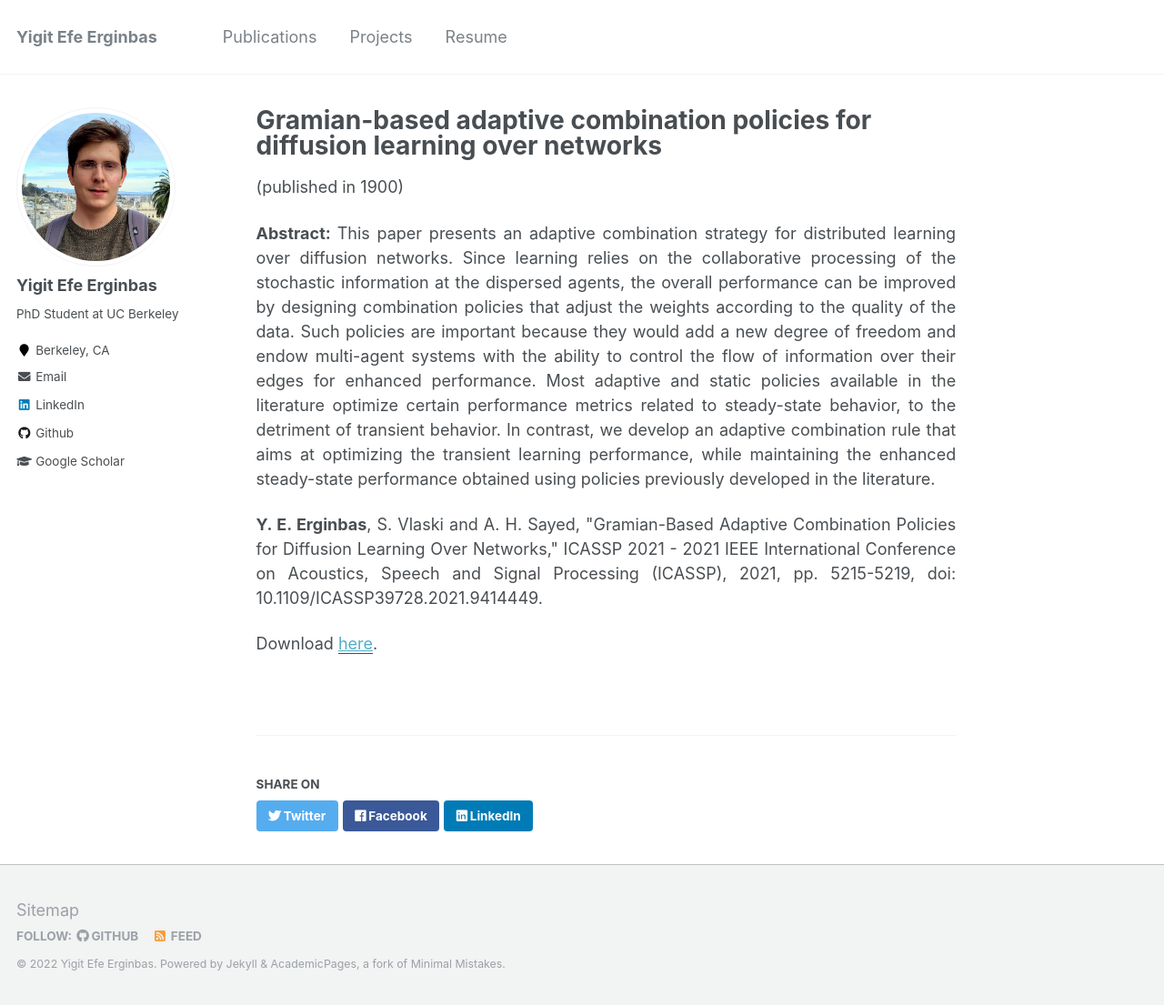
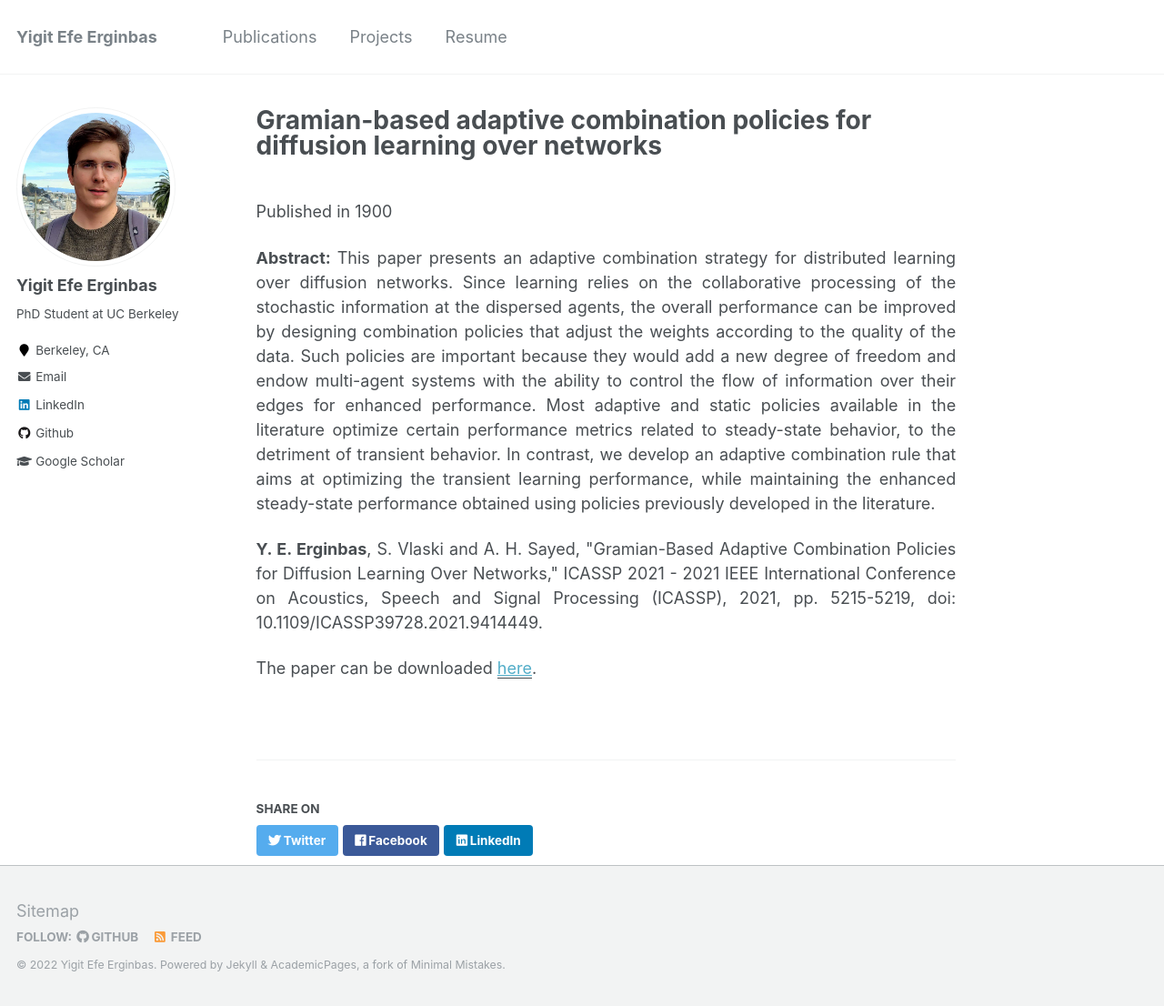
Before and after one commit to erginbas/erginbas.github.io, a Jekyll site: the page built from _publications/2021-06-icassp-publication.md, in a window 1280 px wide and 1106 px high. Shown: the whole window at 91% size. Built offline with Jekyll 4.4.1, drawn with Linux system fonts in a browser that asks for light colours.

Commit message:
no message

```diff
--- a/_includes/archive-single.html
+++ b/_includes/archive-single.html
@@ -41,7 +41,7 @@
     {% if post.collection == 'teaching' %}
       <p> {{ post.type }}, <i>{{ post.venue }}</i>, {{ post.date | default: "1900-01-01" | date: "%Y" }} </p>
     {% elsif post.collection == 'publications' %}
-      <p>{{ post.authors }} (published in <i>{{ post.venue }}</i> {{ post.date | default: "1900-01-01" | date: "%Y" }}) </p>
+      <p>{{ post.authors }} <br> Published in <i>{{ post.venue }}</i> {{ post.date | default: "1900-01-01" | date: "%Y" }}. </p>
     {% elsif post.date %}
      <p class="page__date"><strong><i class="fa fa-fw fa-calendar" aria-hidden="true"></i> {{ site.data.ui-text[site.locale].date_label | default: "Published:" }}</strong> <time datetime="{{ post.date | default: "1900-01-01" | date_to_xmlschema }}">{{ post.date | default: "1900-01-01" | date: "%B %d, %Y" }}</time></p>
     {% endif %}
--- a/_layouts/single.html
+++ b/_layouts/single.html
@@ -37,7 +37,7 @@ layout: default
         {% if page.collection == 'teaching' %}
           <p> {{ page.type }}, <i>{{ page.venue }}</i>, {{ page.date | default: "1900-01-01" | date: "%Y" }} </p>
         {% elsif page.venue and page.date and page.authors %}
-        <p>{{ post.authors }} (published in <i>{{ post.venue }}</i> {{ post.date | default: "1900-01-01" | date: "%Y" }}) </p>
+        <p>{{ post.authors }} <br> Published in <i>{{ post.venue }}</i> {{ post.date | default: "1900-01-01" | date: "%Y" }} </p>
         {% elsif page.date %}
           <p class="page__date"><strong><i class="fa fa-fw fa-calendar" aria-hidden="true"></i> {{ site.data.ui-text[site.locale].date_label | default: "Published:" }}</strong> <time datetime="{{ page.date | date_to_xmlschema }}">{{ page.date | default: "1900-01-01" | date: "%B %d, %Y" }}</time></p>
         {% endif %}
@@ -51,7 +51,7 @@ layout: default
         {% endif %}
 
         {% if page.paperurl %}
-          <p>Download <a href="{{ page.paperurl }}"><u>here</u></a>.</p>
+          <p>The paper can be downloaded <a href="{{ page.paperurl }}"><u>here</u></a>.</p>
         {% endif %}
 
         </header>
```
